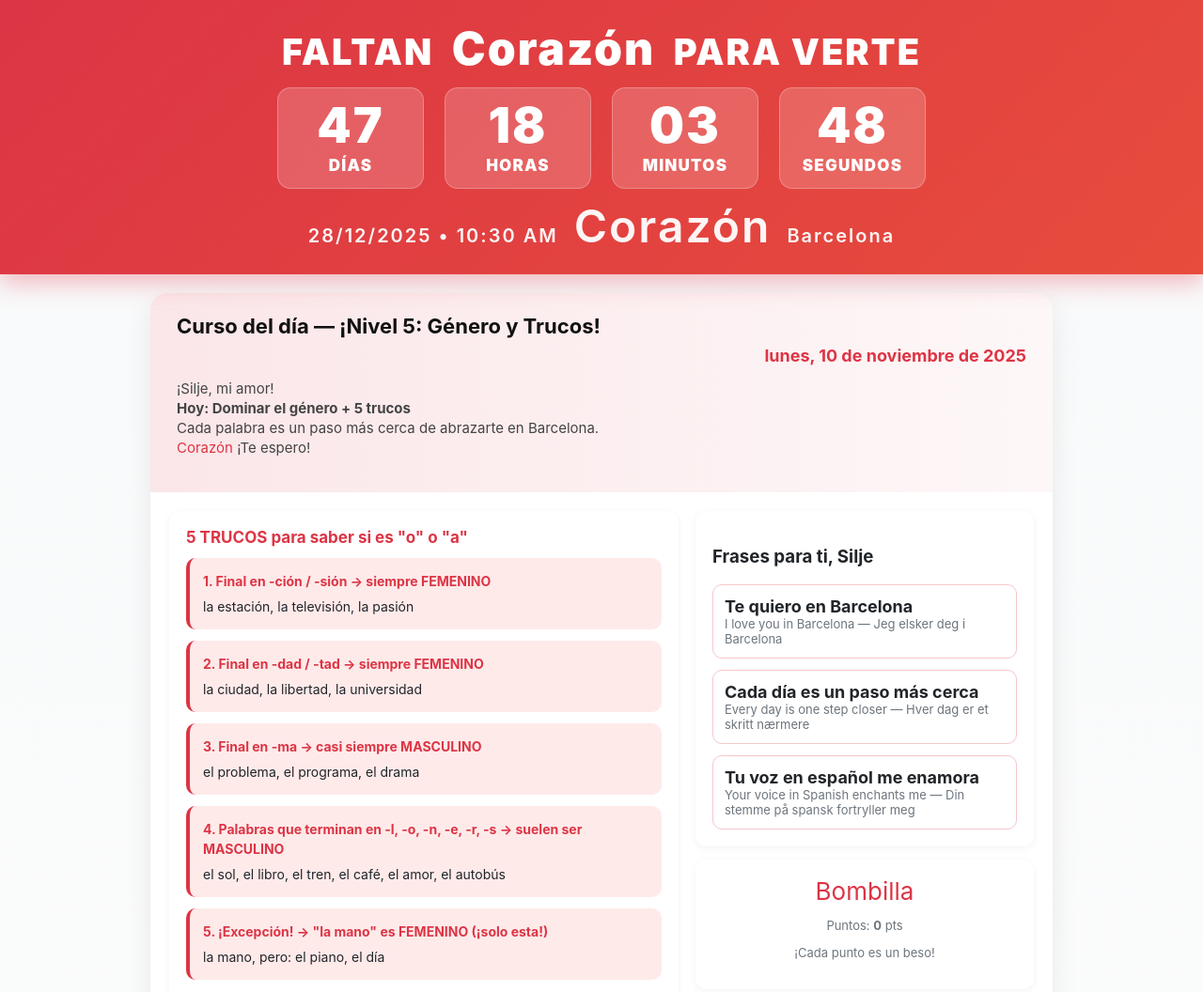
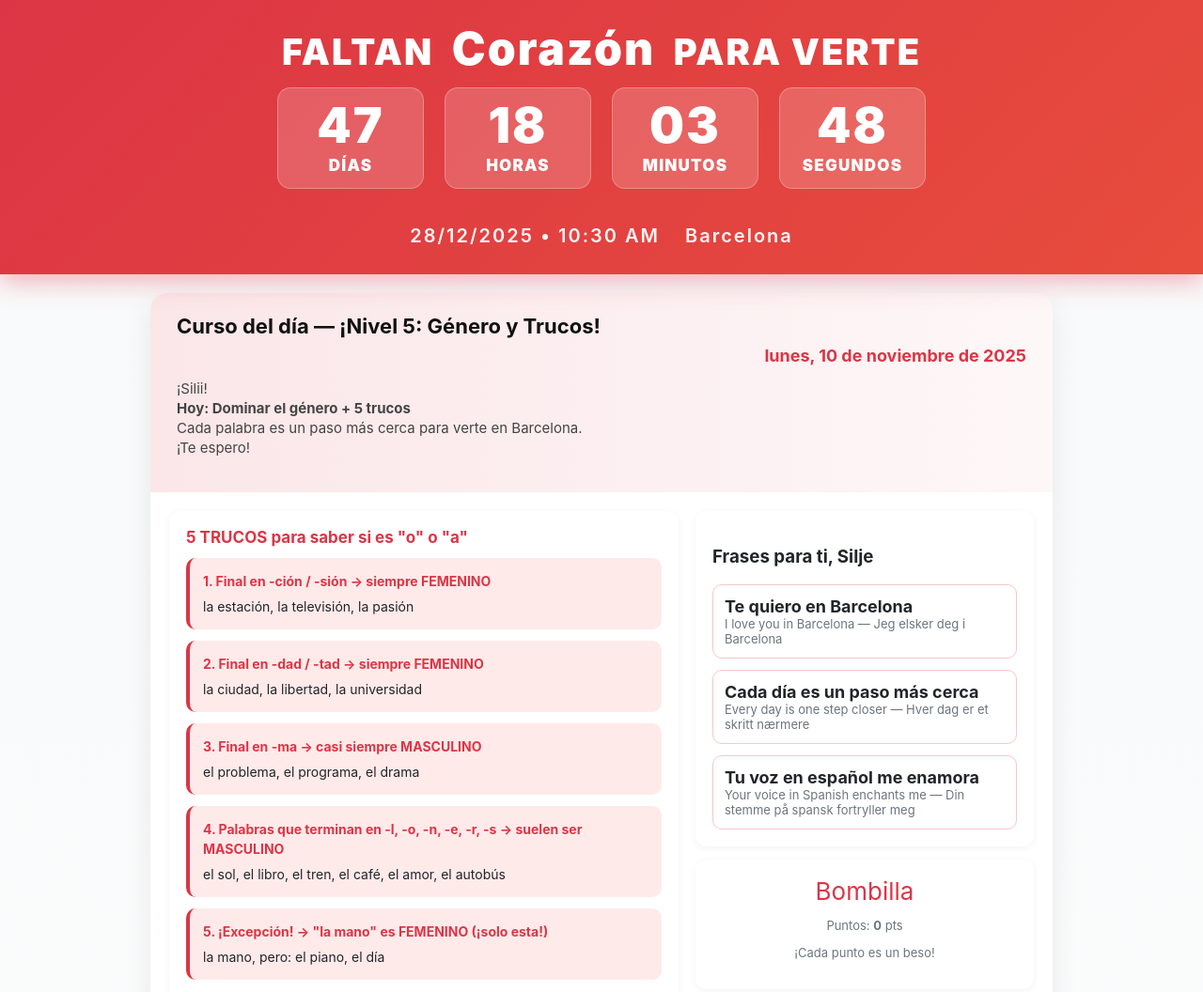
Before and after one commit to mohamed476/dental, a website: page index.html in a window 1280 px wide. Shown: the top 1056 px of the page at 94% size. Drawn offline with Linux system fonts and the light colour scheme.

Commit message:
index.html

```diff
--- a/index.html
+++ b/index.html
@@ -108,17 +108,17 @@
       <div class="block"><div class="num" id="minutes">00</div><div class="label">minutos</div></div>
       <div class="block"><div class="num" id="seconds">00</div><div class="label">segundos</div></div>
     </div>
-    <div class="footer">28/12/2025 • 10:30 AM <span class="heart">Corazón</span> Barcelona</div>
+    <div class="footer">28/12/2025 • 10:30 AM <span class="heart"></span> Barcelona</div>
   </div>
 
   <div class="wrap">
     <header>
       <h1>Curso del día — ¡Nivel 5: Género y Trucos!</h1>
       <div class="date" id="todayDate"></div>
-      <p class="motivation">¡Silje, mi amor! <br>
+      <p class="motivation">¡Silii! <br>
       <strong>Hoy: Dominar el género + 5 trucos</strong> <br>
-      Cada palabra es un paso más cerca de abrazarte en Barcelona. <br>
-      <span style="color:#dc3545">Corazón</span> ¡Te espero!</p>
+      Cada palabra es un paso más cerca para verte en Barcelona. <br>
+      <span style="color:#dc3545"></span> ¡Te espero!</p>
     </header>
 
     <div class="grid">
```
